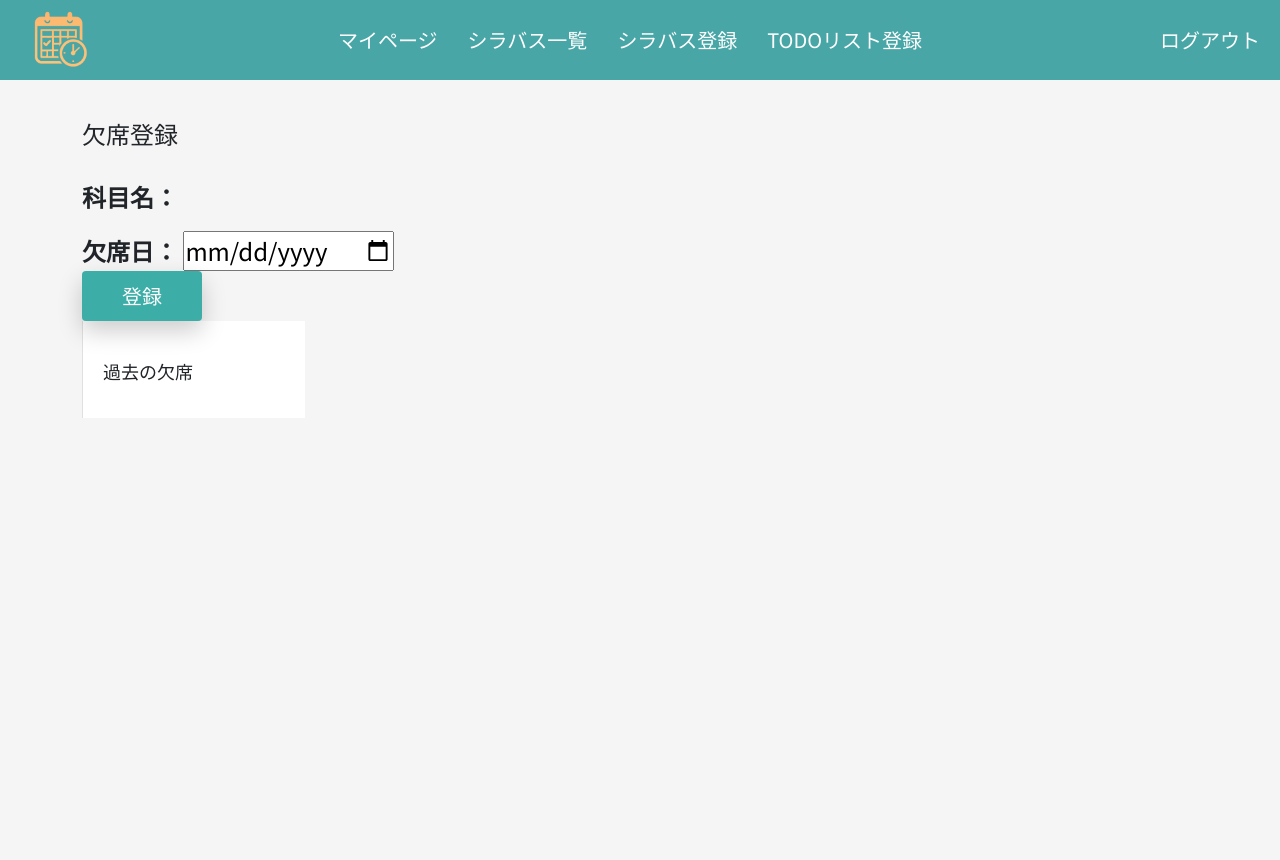
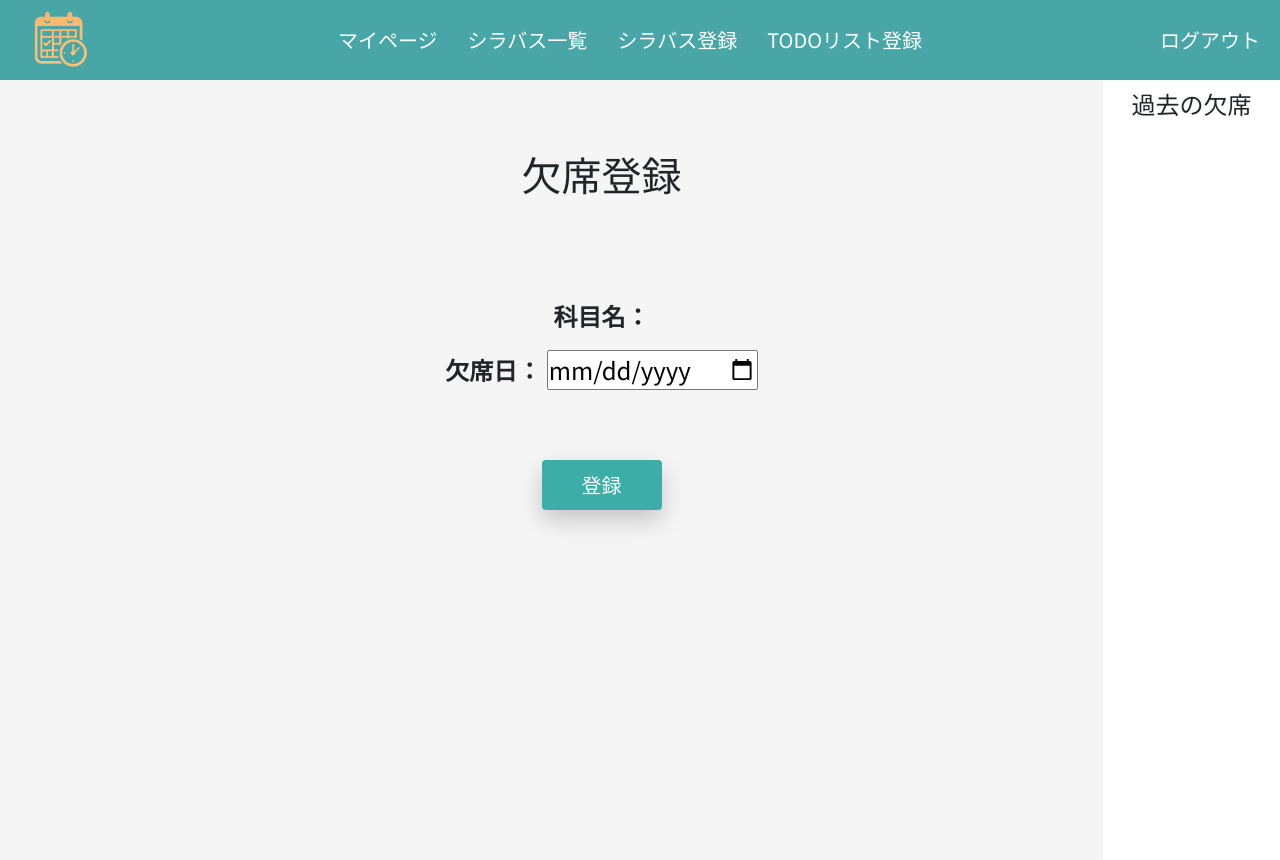
Before and after one commit to yoshiokaharuto/2025_spring_hakkason, a Flask app: template templates/absence.html in a window 1280 px wide. Before the commit the page ends 418 px from the top, so only its background shows below. Run offline with Flask 3, Linux system fonts and the light colour scheme; the template is opened without the code that fills it, so the values that code supplies are empty.

Commit message:
欠席画面作成

```diff
--- a/static/css/absence.css
+++ b/static/css/absence.css
@@ -1,82 +1,27 @@
-/* absence.css */
 body {
-  font-family: "Noto Sans JP", sans-serif;
   margin: 0;
   padding: 0;
-  min-height: 100vh;
-  display: flex;
-  flex-direction: column; /* 縦方向のフレックスに変更 */
 }
 
-.content-container {
-  display: flex; /* メインコンテンツとサイドバー用のフレックスコンテナ */
-  flex: 1; /* ヘッダー以外の残りスペースを埋める */
+.container {
+  display: flex;
+  width: 100%;
+  max-width: none;
+  margin: 0;
+  padding: 0;
 }
 
-.main-content {
-  width: 80%;
-  padding: 20px;
-  display: flex;
-  flex-direction: column;
-  align-items: center;
-  justify-content: flex-start;
-  background-color: #f5f5f5;
+.main {
+  width: 85%;
+  text-align: center;
+  margin-left: 100px;
 }
 
 .sidebar {
-  width: 20%;
-  background-color: #ffffff;
-  padding: 20px;
-  border-left: 1px solid #e0e0e0;
+  height: 780px;
+  width: 15%;
+  background-color: white;
 }
-
-h1 {
-  font-size: 24px;
-  margin-bottom: 30px;
-  margin-top: 40px;
-}
-
-.form-group {
-  margin-bottom: 20px;
-  width: 100%;
-  max-width: 600px;
-  display: flex;
-  align-items: center;
-}
-
-.form-group label {
-  width: 150px;
-  font-weight: bold;
-}
-
-.form-group input {
-  padding: 8px;
-  border: 1px solid #ccc;
-  border-radius: 4px;
-  width: 100%;
-}
-
-/* カレンダー入力用のスタイル */
-.date-picker {
-  cursor: pointer;
-  padding: 8px;
-  border: 1px solid #ccc;
-  border-radius: 4px;
-  width: 100%;
-  font-family: "Noto Sans JP", sans-serif;
-}
-
-.date-picker::-webkit-calendar-picker-indicator {
-  cursor: pointer;
-  padding: 5px;
-  background-color: #f5f5f5;
-  border-radius: 3px;
-}
-
-.date-picker::-webkit-calendar-picker-indicator:hover {
-  background-color: #e0e0e0;
-}
-
 .submit-btn {
   background-color: #3dada7;
   color: white;
@@ -86,25 +31,23 @@ h1 {
   border-radius: 4px;
   cursor: pointer;
   box-shadow: 0 10px 25px 0 rgba(0, 0, 0, 0.2);
+  margin-top: 70px;
 }
-
 .submit-btn:hover {
   background-color: #2d8a86;
 }
-
-.past-absences {
-  margin-top: 20px;
+h1 {
+  font-size: 40px;
+  margin-top: 70px;
+  margin-bottom: 100px;
+  text-align: center;
 }
-
-.past-absences h2 {
-  font-size: 18px;
-  margin-bottom: 10px;
+h2 {
+  font-size: 24px;
+  margin-top: 10px;
+  margin-bottom: 20px;
+  text-align: center;
 }
-
-.past-absences ul {
-  padding-left: 20px;
+.all {
+  margin-left: 600px;
 }
-
-.past-absences li {
-  margin-bottom: 5px;
-}
--- a/static/css/login.css
+++ b/static/css/login.css
@@ -41,7 +41,7 @@ input {
 }
 
 .POST {
-    margin-bottom: 100px
+  margin-bottom: 100px;
 }
 
 .links {
@@ -60,7 +60,7 @@ input {
   color: orange;
   text-decoration: none;
   margin-top: 40px;
-    margin-bottom: 5px
+  margin-bottom: 5px;
 }
 
 .flash {
@@ -69,7 +69,7 @@ input {
 }
 
 .login-button {
-    margin-top: 15px
+  margin-top: 15px;
 }
 
 h1 {
--- a/templates/absence.html
+++ b/templates/absence.html
@@ -37,9 +37,9 @@
     </header>
 
     <div class="container">
-        <!-- メインエリア -->
+        <!-- Flexで並べるための親要素 -->
+        <div class="main">
             <form method="POST" action="{{url_for('absence_exe')}}">
-            <div class="main">
                 <h1>欠席登録</h1>
                 <div class="form-area">
                     <p><strong>科目名：</strong>{{result[1]}}</p>
@@ -49,16 +49,14 @@
                     <button class="submit-btn">登録</button>
                 </div>
             </form>
-
+        </div>
 
         <div class="sidebar">
             <div class="past-absences">
                 <h2>過去の欠席</h2>
                 <ul>
                     {% for i in attendance %}
-                        <li>
-                            {{i[0]}}
-                        </li>
+                    <li>{{i[0]}}</li>
                     {% endfor %}
                 </ul>
             </div>
--- a/templates/absenceconfirm.html
+++ b/templates/absenceconfirm.html
@@ -41,7 +41,7 @@
     <div class="container">
         <!-- メインエリア -->
         <form action="{{url_for('absence_registration')}}" method="POST">
-            <div class="main">
+            <div class="all">
                 <h1>欠席登録</h1>
                 <div class="form-area">
                     <p><strong>科目名：</strong>{{name}}</p>
```
Lines whose indentation alone changed are shown as unchanged.
